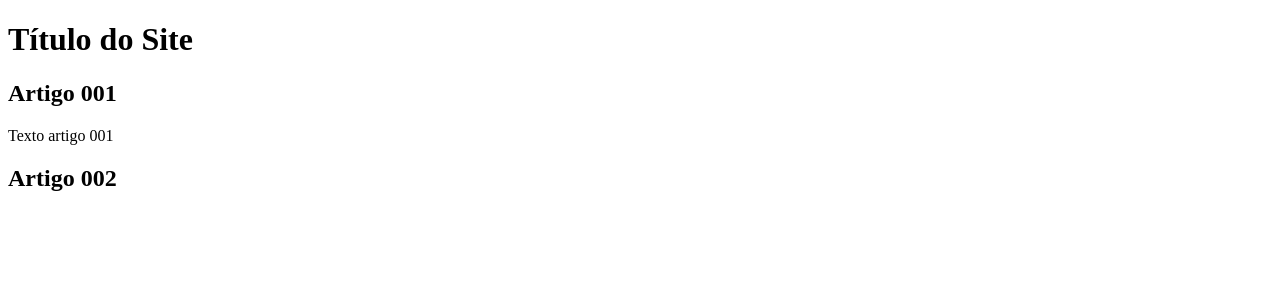
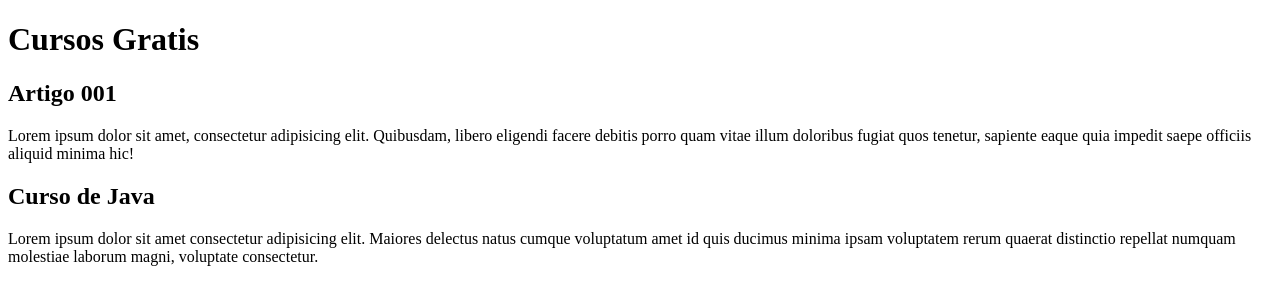
Before and after one commit to Pablopfrj/Projeto-Site, a plain HTML site: page index.html in a window 1280 px wide. Drawn offline with Linux system fonts and the light colour scheme.

Commit message:
Comecei a escrever o conteudo

```diff
--- a/index.html
+++ b/index.html
@@ -9,14 +9,15 @@
 <body>
     <main>
         <header>
-            <h1>Título do Site</h1>
+            <h1>Cursos Gratis</h1>
         </header>
         <article>
             <h2>Artigo 001</h2>
-            <p>Texto artigo 001</p>
+            <p>Lorem ipsum dolor sit amet, consectetur adipisicing elit. Quibusdam, libero eligendi facere debitis porro quam vitae illum doloribus fugiat quos tenetur, sapiente eaque quia impedit saepe officiis aliquid minima hic!</p>
         </article>
         <article>
-            <h2>Artigo 002</h2>
+            <h2>Curso de Java</h2>
+            <p>Lorem ipsum dolor sit amet consectetur adipisicing elit. Maiores delectus natus cumque voluptatum amet id quis ducimus minima ipsam voluptatem rerum quaerat distinctio repellat numquam molestiae laborum magni, voluptate consectetur.</p>
         </article>
     </main>
 
```
